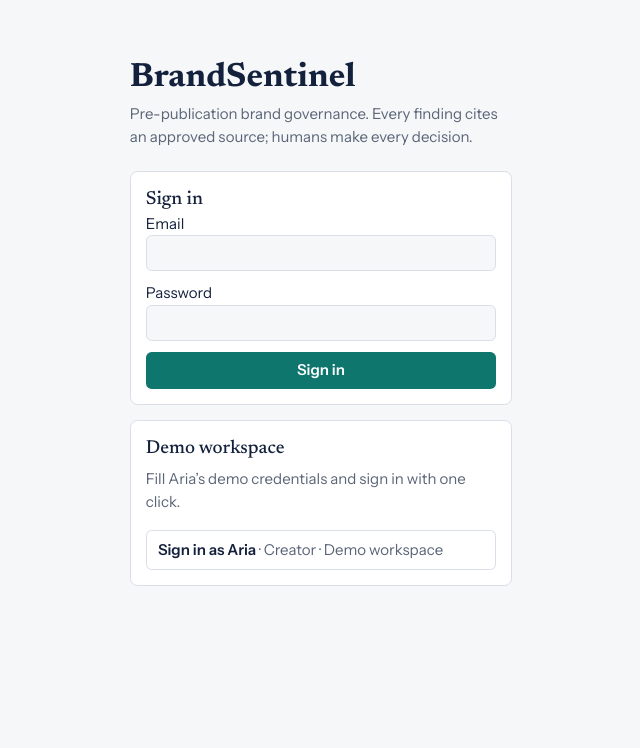
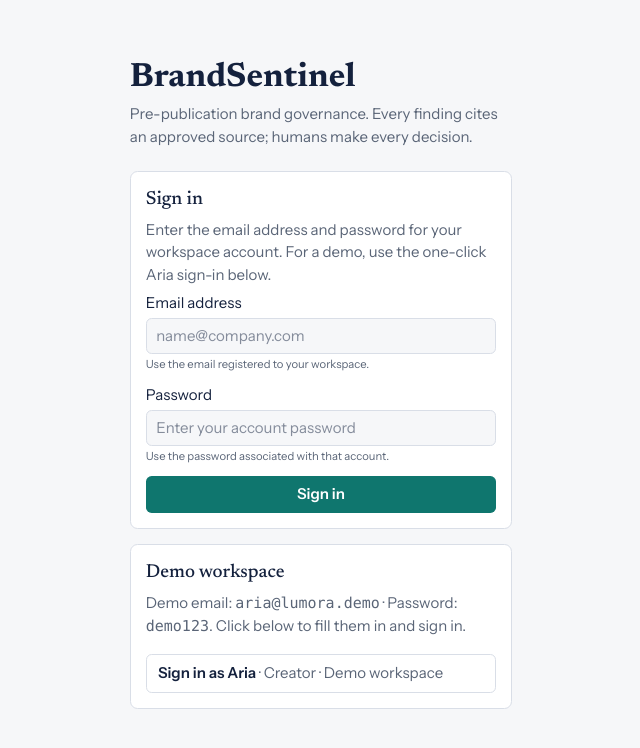
Before and after one commit to AADHYA-A/brandsentinel-app, a React (Vite) app in the folder frontend/: page / in a window 1280 px wide. Shown: the top 748 px of the page, without its empty margins (319-959 px from the left). Built offline with nearby package versions, Linux system fonts and the light colour scheme.

Commit message:
Explain sign-in fields and demo credentials

```diff
--- a/frontend/src/pages/Login.tsx
+++ b/frontend/src/pages/Login.tsx
@@ -20,16 +20,25 @@ export default function Login({ onLogin }: { onLogin: (u: User) => void }) {
       <Muted>Pre-publication brand governance. Every finding cites an approved source; humans make every decision.</Muted>
       <Pane className="mt-6">
         <h2 className="text-xl mb-2">Sign in</h2>
+        <Muted>Enter the email address and password for your workspace account. For a demo, use the one-click Aria sign-in below.</Muted>
         <form onSubmit={e => { e.preventDefault(); go(email, pw); }} className="grid gap-3">
-          <label>Email<Input type="email" value={email} onChange={e => setEmail(e.target.value)} autoComplete="username" required /></label>
-          <label>Password<Input type="password" value={pw} onChange={e => setPw(e.target.value)} autoComplete="current-password" required /></label>
+          <label className="grid gap-1">
+            <span>Email address</span>
+            <Input type="email" value={email} onChange={e => setEmail(e.target.value)} autoComplete="username" placeholder="name@company.com" required />
+            <span className="text-xs text-mut">Use the email registered to your workspace.</span>
+          </label>
+          <label className="grid gap-1">
+            <span>Password</span>
+            <Input type="password" value={pw} onChange={e => setPw(e.target.value)} autoComplete="current-password" placeholder="Enter your account password" required />
+            <span className="text-xs text-mut">Use the password associated with that account.</span>
+          </label>
           {err && <p role="alert" className="text-hi">{err}</p>}
           <Btn v="g" type="submit">Sign in</Btn>
         </form>
       </Pane>
       <Pane className="mt-4">
         <h2 className="text-xl mb-1">Demo workspace</h2>
-        <Muted>Fill Aria’s demo credentials and sign in with one click.</Muted>
+        <Muted>Demo email: <code>{DEMO_EMAIL}</code> · Password: <code>{DEMO_PASSWORD}</code>. Click below to fill them in and sign in.</Muted>
         <button
           type="button"
           onClick={() => {
```
